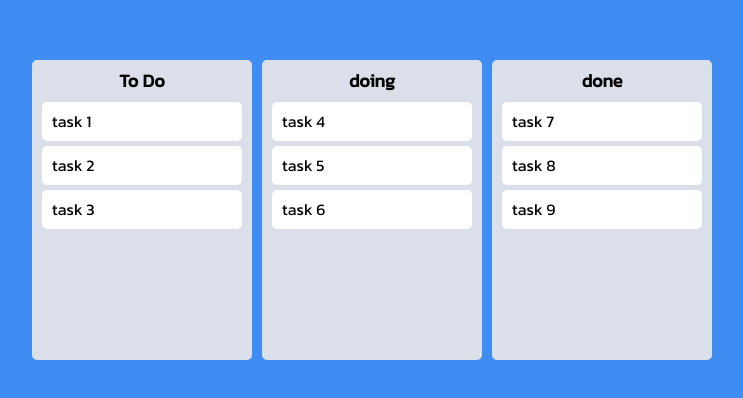
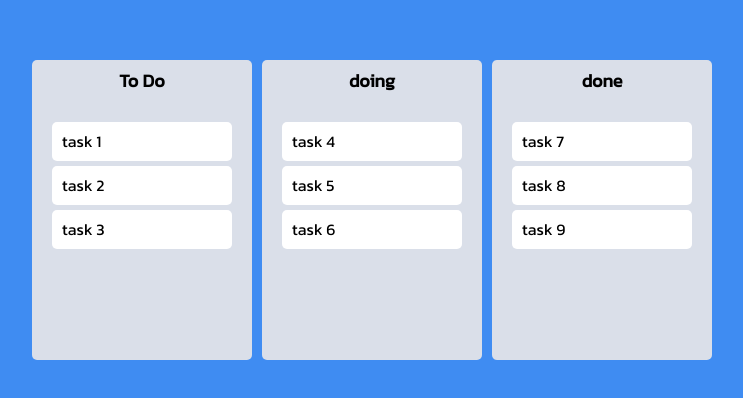
Before and after one commit to bona1122/react-masterclass, a React (Vite) app: page / in a window 1280 px wide. Shown: the part 190-588 px from the top of the page, without its empty margins (268-1011 px from the left). Built offline with nearby package versions, Linux system fonts and the light colour scheme.

Commit message:
modyfy css

```diff
--- a/src/Components/Board.tsx
+++ b/src/Components/Board.tsx
@@ -3,11 +3,28 @@
 import styled from "styled-components";
 
 const Wrapper = styled.div`
-  padding: 20px 10px;
   padding-top: 10px;
   background-color: ${({ theme }) => theme.boardColor};
   border-radius: 5px;
   min-height: 300px;
+  display: flex;
+  flex-direction: column;
+`;
+interface IAreaProps {
+  isDraggingFromThis: boolean;
+  isDraggingOver: boolean;
+}
+
+const Area = styled.div<IAreaProps>`
+  background-color: ${(props) =>
+    props.isDraggingOver
+      ? "#dfe6e9"
+      : props.isDraggingFromThis
+      ? "#b2bec3 "
+      : "transparent"};
+  flex-grow: 1;
+  transition: background-color 0.3s ease-in-out;
+  padding: 20px;
 `;
 
 const Title = styled.h2`
@@ -27,13 +44,18 @@
     <Wrapper>
       <Title>{boardId}</Title>
       <Droppable droppableId={boardId}>
-        {(provided) => (
-          <div ref={provided.innerRef} {...provided.droppableProps}>
+        {(provided, snapshot) => (
+          <Area
+            isDraggingFromThis={Boolean(snapshot.draggingFromThisWith)}
+            isDraggingOver={snapshot.isDraggingOver}
+            ref={provided.innerRef}
+            {...provided.droppableProps}
+          >
             {todos.map((todo, index) => (
               <DragabbleCard key={todo} index={index} todo={todo} />
             ))}
             {provided.placeholder}
-          </div>
+          </Area>
         )}
       </Droppable>
     </Wrapper>
--- a/src/Components/DragabbleCard.tsx
+++ b/src/Components/DragabbleCard.tsx
@@ -2,11 +2,14 @@
 import styled from "styled-components";
 import React from "react";
 
-const Card = styled.div`
+const Card = styled.div<{ isDragging: boolean }>`
   border-radius: 5px;
+  margin-bottom: 5px;
   padding: 10px;
-  background-color: ${({ theme }) => theme.cardColor};
-  margin-bottom: 5px;
+  background-color: ${(props) =>
+    props.isDragging ? "#74b9ff" : props.theme.cardColor};
+  box-shadow: ${(props) =>
+    props.isDragging ? "0px 2px 5px rgba(0, 0, 0, 0.05)" : "none"};
 `;
 
 interface IDraggableCardProps {
@@ -17,8 +20,9 @@
 function DraggableCard({ todo, index }: IDraggableCardProps) {
   return (
     <Draggable key={todo} draggableId={todo} index={index}>
-      {(provided) => (
+      {(provided, snapshot) => (
         <Card
+          isDragging={snapshot.isDragging}
           ref={provided.innerRef}
           {...provided.draggableProps}
           {...provided.dragHandleProps}
```
